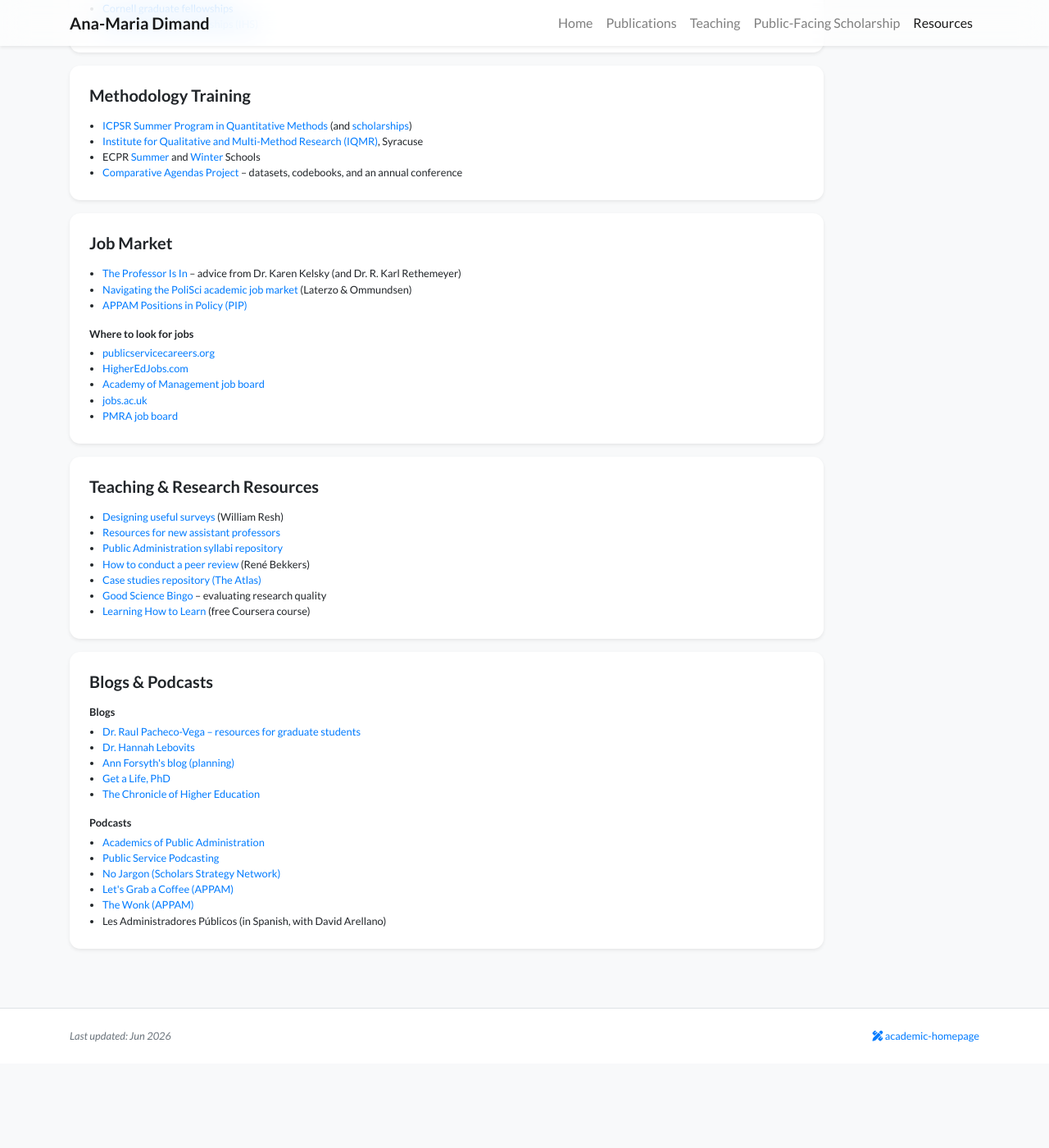
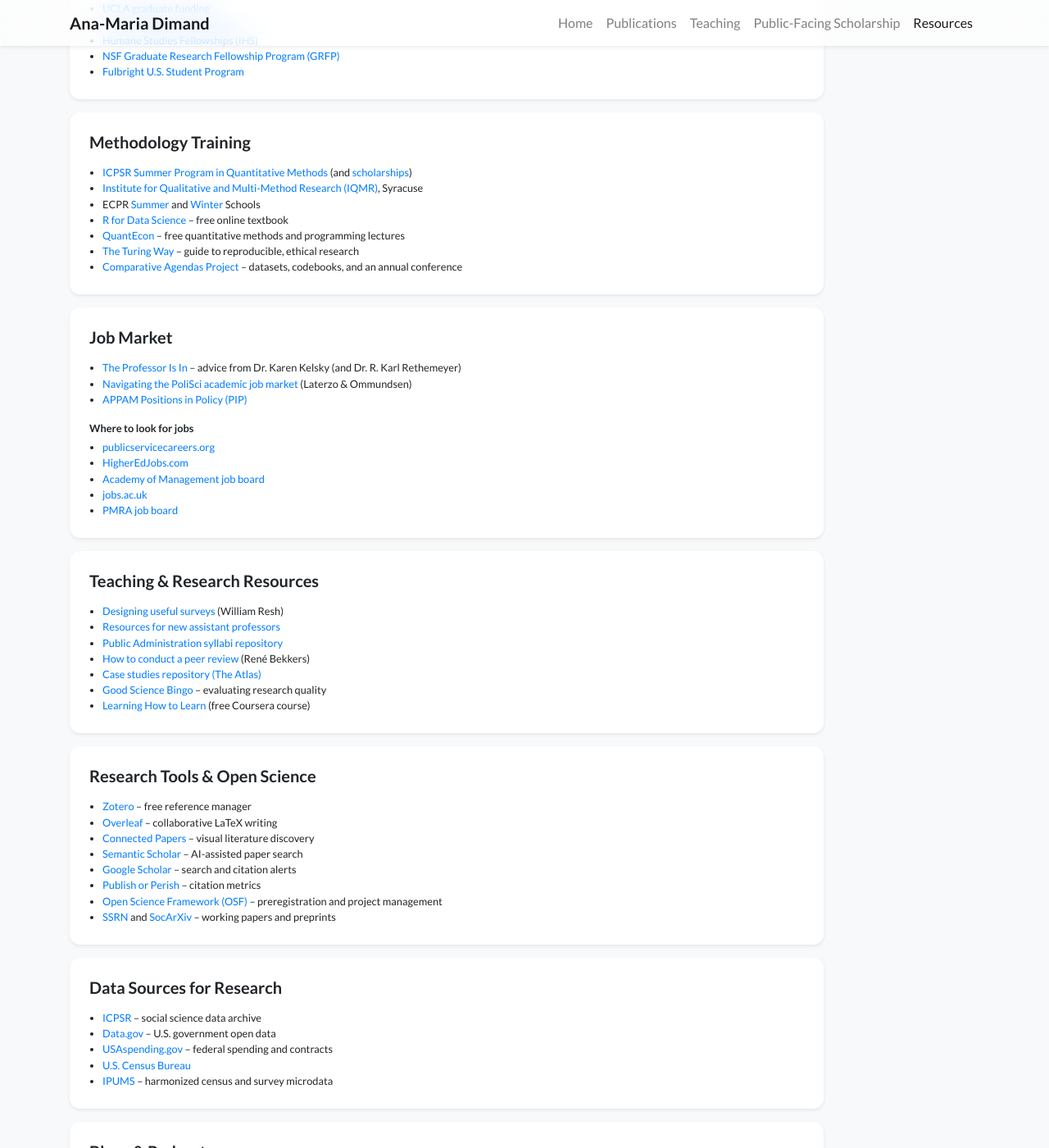
Before and after one commit to anamariadimand/anamariadimand.github.io, a Jekyll site: the page built from resources.html, in a window 1280 px wide and 1400 px high, scrolled down 2533 px. Shown: the whole window at 82% size. Built offline with Jekyll 4.4.1, drawn with Linux system fonts in a browser that asks for light colours; nearby versions of some CDN libraries; a style sheet for code colours, icons or effects is not loaded; before the commit the page ends 3830 px from its top, so only the background shows below that; some of the changed text lies outside the part shown.

Commit message:
Enrich Resources: fill missing links + add tools, open science, data, free methods, fellowships
Co-Authored-By: Claude Opus 4.8 <noreply@anthropic.com>

```diff
--- a/resources.html
+++ b/resources.html
@@ -28,6 +28,7 @@ navbar_title: Resources
                 <ul class="small mb-0 pl-3">
                     <li><a href="https://modernistreviewcouk.wordpress.com/community-resources/" target="_blank">Tips and examples: conference proposals, PhD proposals, postdocs, funding bids, and academic CVs</a> (BAMS)</li>
                     <li><a href="https://www.higheredjobs.com/Articles/articleDisplay.cfm?ID=4640" target="_blank">How to write good cover letters in the age of AI</a></li>
+                    <li><a href="https://www.ncfdd.org" target="_blank">National Center for Faculty Development &amp; Diversity (NCFDD)</a> &ndash; writing and productivity programs (many universities hold institutional memberships)</li>
                     <li><a href="https://jaeyk.github.io/essays/academic_job_talk.html" target="_blank">Tips for the job talk</a></li>
                     <li><a href="https://hbr.org/2023/05/how-to-answer-what-are-your-strengths-and-weaknesses" target="_blank">How to answer "What are your strengths and weaknesses?"</a> (HBR)</li>
                 </ul>
@@ -40,11 +41,11 @@ navbar_title: Resources
                 <h5 class="mb-3">Journals</h5>
                 <p class="small mb-1 font-weight-bold">Journals with an Emerging Scholars section</p>
                 <ul class="small mb-3 pl-3">
-                    <li>Journal of Health and Human Services Administration (JHHSA)</li>
-                    <li>Public Administration Quarterly</li>
-                    <li>State and Local Government Review</li>
-                    <li>Journal of Urban Affairs</li>
-                    <li>Chinese Public Administration Review (CPAR)</li>
+                    <li><a href="https://journals.sagepub.com/home/jhx" target="_blank">Journal of Health and Human Services Administration (JHHSA)</a></li>
+                    <li><a href="https://journals.sagepub.com/home/PAQ" target="_blank">Public Administration Quarterly</a></li>
+                    <li><a href="https://journals.sagepub.com/home/slg" target="_blank">State and Local Government Review</a></li>
+                    <li><a href="https://www.tandfonline.com/journals/ujua20" target="_blank">Journal of Urban Affairs</a></li>
+                    <li><a href="https://journals.sagepub.com/home/CPP" target="_blank">Chinese Public Administration Review (CPAR)</a></li>
                 </ul>
                 <p class="small mb-1 font-weight-bold">Calls for papers</p>
                 <ul class="small mb-0 pl-3">
@@ -125,7 +126,7 @@ navbar_title: Resources
             <div class="col"><div class="card border-0 shadow-sm bg-white"><div class="card-body p-4">
                 <h5 class="mb-3">Selected Student / Young Scholar Opportunities</h5>
                 <ul class="small mb-0 pl-3">
-                    <li>Academy of Management (AoM) &ndash; Doctoral Student Professional Development Consortium, Public and Nonprofit (PNP) Division</li>
+                    <li><a href="https://aom.org" target="_blank">Academy of Management (AoM)</a> &ndash; Doctoral Student Professional Development Consortium, Public and Nonprofit (PNP) Division</li>
                     <li><a href="http://dgsoc.org/dgo-2019/doctoral-colloquium/" target="_blank">Digital Government Society Doctoral Colloquium</a></li>
                     <li><a href="http://pmranet.org/conference/" target="_blank">Doctoral Consortium at the Public Management Research Conference (PMRC)</a></li>
                     <li><a href="https://www.american.edu/spa/dpap/summer-diversity-academy/" target="_blank">American University Summer Diversity Academy</a></li>
@@ -167,6 +168,8 @@ navbar_title: Resources
                     <li><a href="https://grad.ucla.edu/funding/" target="_blank">UCLA graduate funding</a></li>
                     <li><a href="https://gradschool.cornell.edu/financial-support/" target="_blank">Cornell graduate fellowships</a></li>
                     <li><a href="https://theihs.org/funding-career-resources/humane-studies-fellowship/" target="_blank">Humane Studies Fellowships (IHS)</a></li>
+                    <li><a href="https://www.nsfgrfp.org" target="_blank">NSF Graduate Research Fellowship Program (GRFP)</a></li>
+                    <li><a href="https://us.fulbrightonline.org" target="_blank">Fulbright U.S. Student Program</a></li>
                 </ul>
             </div></div></div>
         </div>
@@ -179,6 +182,9 @@ navbar_title: Resources
                     <li><a href="https://www.icpsr.umich.edu/web/pages/sumprog/" target="_blank">ICPSR Summer Program in Quantitative Methods</a> (and <a href="https://www.icpsr.umich.edu/web/pages/sumprog/scholarships/index.html" target="_blank">scholarships</a>)</li>
                     <li><a href="https://www.maxwell.syr.edu/research/center-for-policy-research/programs/institute-for-qualitative-and-multi-method-research-iqmr" target="_blank">Institute for Qualitative and Multi-Method Research (IQMR)</a>, Syracuse</li>
                     <li>ECPR <a href="https://ecpr.eu/SummerSchool" target="_blank">Summer</a> and <a href="https://ecpr.eu/WinterSchool" target="_blank">Winter</a> Schools</li>
+                    <li><a href="https://r4ds.hadley.nz" target="_blank">R for Data Science</a> &ndash; free online textbook</li>
+                    <li><a href="https://quantecon.org" target="_blank">QuantEcon</a> &ndash; free quantitative methods and programming lectures</li>
+                    <li><a href="https://the-turing-way.netlify.app" target="_blank">The Turing Way</a> &ndash; guide to reproducible, ethical research</li>
                     <li><a href="https://www.comparativeagendas.net" target="_blank">Comparative Agendas Project</a> &ndash; datasets, codebooks, and an annual conference</li>
                 </ul>
             </div></div></div>
@@ -220,6 +226,37 @@ navbar_title: Resources
             </div></div></div>
         </div>
 
+        <!-- Research Tools & Open Science -->
+        <div class="row mt-3">
+            <div class="col"><div class="card border-0 shadow-sm bg-white"><div class="card-body p-4">
+                <h5 class="mb-3">Research Tools &amp; Open Science</h5>
+                <ul class="small mb-0 pl-3">
+                    <li><a href="https://www.zotero.org" target="_blank">Zotero</a> &ndash; free reference manager</li>
+                    <li><a href="https://www.overleaf.com" target="_blank">Overleaf</a> &ndash; collaborative LaTeX writing</li>
+                    <li><a href="https://www.connectedpapers.com" target="_blank">Connected Papers</a> &ndash; visual literature discovery</li>
+                    <li><a href="https://www.semanticscholar.org" target="_blank">Semantic Scholar</a> &ndash; AI-assisted paper search</li>
+                    <li><a href="https://scholar.google.com" target="_blank">Google Scholar</a> &ndash; search and citation alerts</li>
+                    <li><a href="https://harzing.com/resources/publish-or-perish" target="_blank">Publish or Perish</a> &ndash; citation metrics</li>
+                    <li><a href="https://osf.io" target="_blank">Open Science Framework (OSF)</a> &ndash; preregistration and project management</li>
+                    <li><a href="https://www.ssrn.com" target="_blank">SSRN</a> and <a href="https://osf.io/preprints/socarxiv" target="_blank">SocArXiv</a> &ndash; working papers and preprints</li>
+                </ul>
+            </div></div></div>
+        </div>
+
+        <!-- Data Sources -->
+        <div class="row mt-3">
+            <div class="col"><div class="card border-0 shadow-sm bg-white"><div class="card-body p-4">
+                <h5 class="mb-3">Data Sources for Research</h5>
+                <ul class="small mb-0 pl-3">
+                    <li><a href="https://www.icpsr.umich.edu" target="_blank">ICPSR</a> &ndash; social science data archive</li>
+                    <li><a href="https://data.gov" target="_blank">Data.gov</a> &ndash; U.S. government open data</li>
+                    <li><a href="https://www.usaspending.gov" target="_blank">USAspending.gov</a> &ndash; federal spending and contracts</li>
+                    <li><a href="https://www.census.gov" target="_blank">U.S. Census Bureau</a></li>
+                    <li><a href="https://www.ipums.org" target="_blank">IPUMS</a> &ndash; harmonized census and survey microdata</li>
+                </ul>
+            </div></div></div>
+        </div>
+
         <!-- Blogs & Podcasts -->
         <div class="row mt-3 mb-4">
             <div class="col"><div class="card border-0 shadow-sm bg-white"><div class="card-body p-4">
```
Also changed, not shown: other parts of resources.html (+2 -2 lines).
